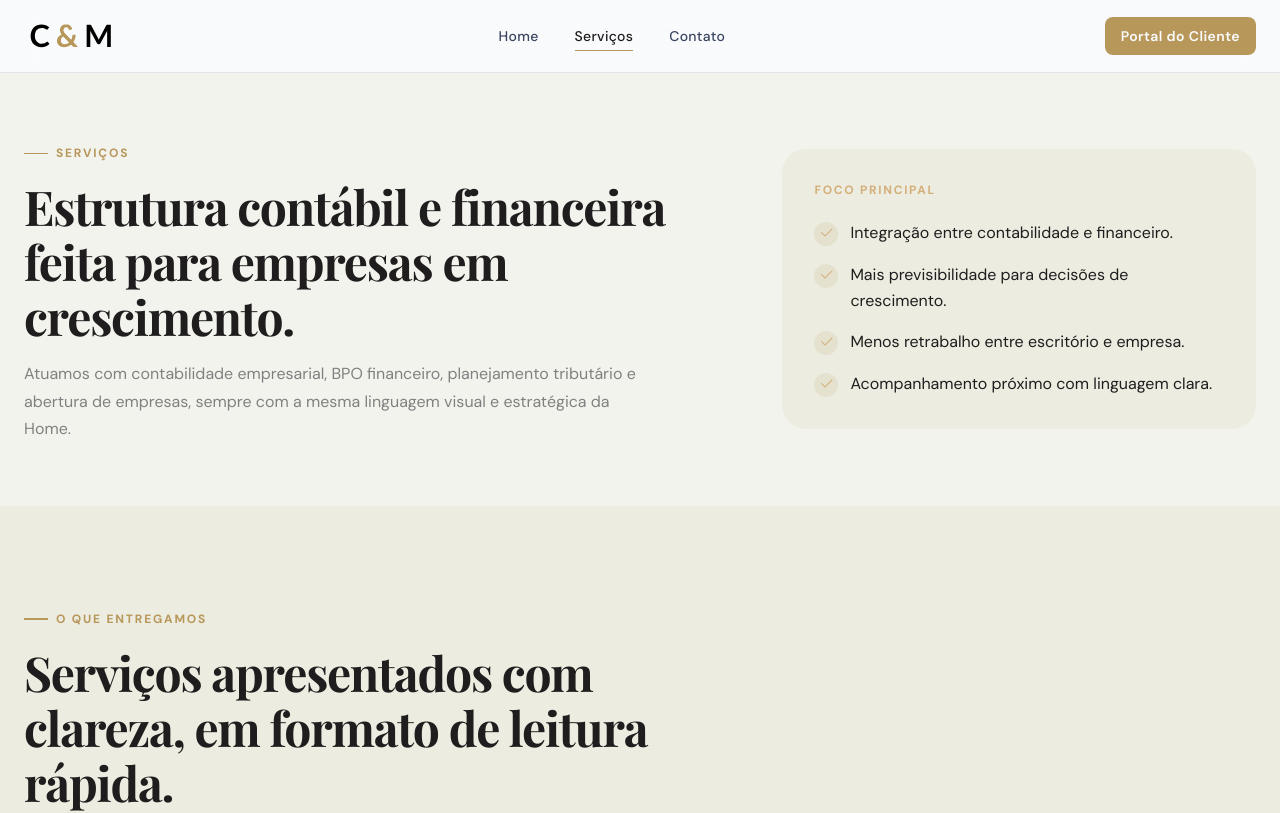
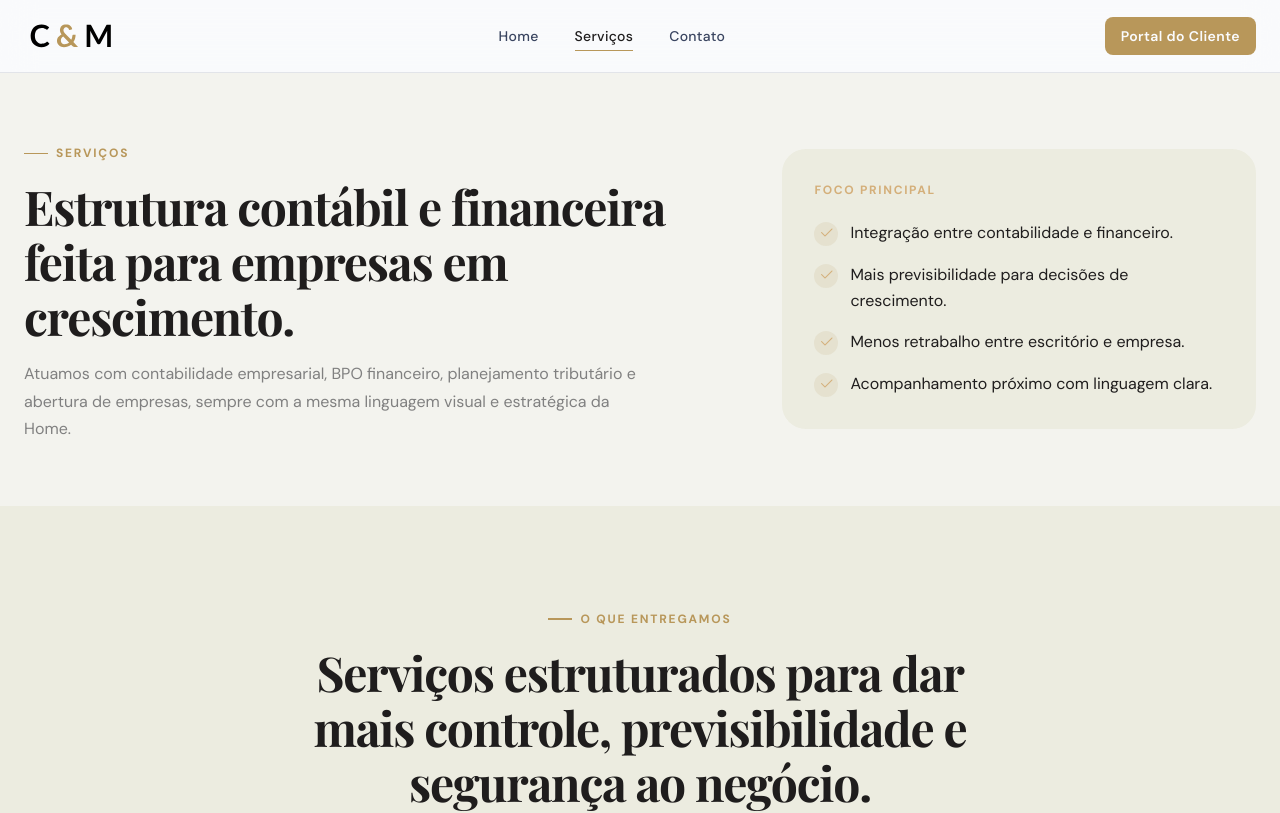
Before and after one commit to ByPhilipee/repo-front-cm, a React (Vite) app: page /servicos in a window 1280 px wide. Shown: the top 813 px of the page. Built offline with nearby package versions, Linux system fonts and the light colour scheme; a web font is replaced by a local one.

Commit message:
fix: ajuste no o que entregamos. header centralizado

```diff
--- a/src/components/Servicos/OQueEntregamos.jsx
+++ b/src/components/Servicos/OQueEntregamos.jsx
@@ -128,9 +128,10 @@ export default function OQueEntregamos() {
     <section className={styles.section}>
       <div className="container-main">
         <SectionHeader
+          align="center"
           eyebrow="O que entregamos"
-          title="Serviços apresentados com clareza, em formato de leitura rápida."
-          subtitle="Cada card mostra o essencial. Ao clicar, você vê o escopo completo em um modal mais detalhado e profissional."
+          title="Serviços estruturados para dar mais controle, previsibilidade e segurança ao negócio."
+          subtitle="Frentes contábil, financeira e tributária pensadas para apoiar a operação com organização e clareza."
         />
 
         <div className="row row-cols-1 row-cols-md-2 row-cols-lg-2 g-4 mt-1" role="list" aria-label="Serviços oferecidos">
```
